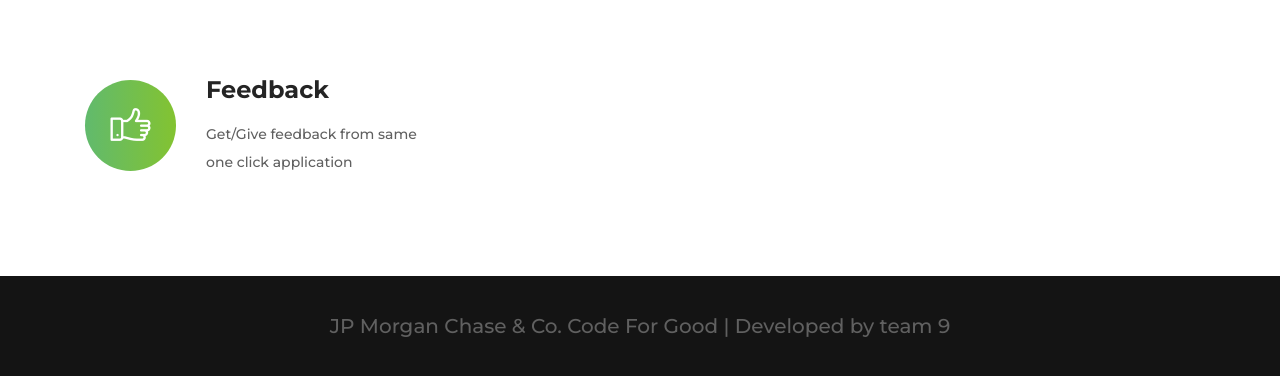
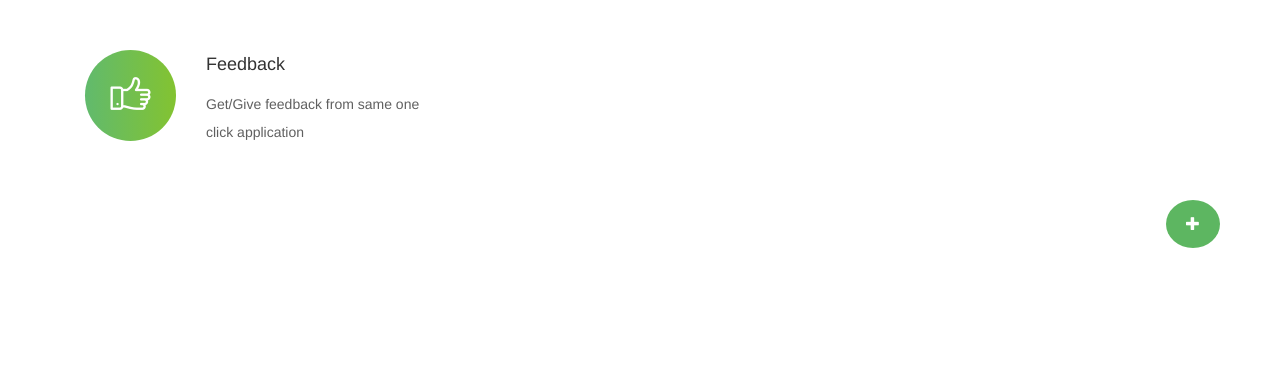
Before and after one commit to IndiaCFG3/team-9, a Django app: page / in a window 1280 px wide. Shown: the part 469-845 px from the top of the page. After the commit the page ends 717 px from the top, so only its background shows below. Run offline with Django 3.2, Linux system fonts and the light colour scheme; style sheets or scripts are compiled from the project's sources; some libraries are stand-ins or nearby versions; some web fonts are replaced.

Commit message:
Update index.html

```diff
--- a/TeachersDesk/myApp/template/index.html
+++ b/TeachersDesk/myApp/template/index.html
@@ -15,6 +15,43 @@
     <!-- Core Stylesheet -->
     <link rel="stylesheet" href="{% static 'myApp/style.css' %}">
 
+
+    <link rel="stylesheet" href="https://maxcdn.bootstrapcdn.com/bootstrap/3.4.0/css/bootstrap.min.css"><link rel="stylesheet" href="https://maxcdn.bootstrapcdn.com/bootstrap/3.4.1/css/bootstrap.min.css">
+<script src="https://ajax.googleapis.com/ajax/libs/jquery/3.5.1/jquery.min.js"></script>
+<script src="https://maxcdn.bootstrapcdn.com/bootstrap/3.4.1/js/bootstrap.min.js"></script>
+    </head>
+    <script>
+      $(document).ready(function(){
+        $("#message-box").hide();
+		$("#hide").click(function(){
+			$("#message-box").hide();
+		});
+
+		$("#show").click(function(){
+			$("#message-box").show();
+		});
+	});
+
+    </script>
+<style>
+  .expand {
+position: fixed;
+  bottom: 75px;
+  right: 60px;
+  background-color: #4CAF50;
+  color: white;
+  padding: 14px 20px;
+  margin: 8px 0;
+  border: none;
+  cursor: pointer;
+  width: 100%;
+  opacity: 0.9;
+}
+
+.expand:hover {
+  opacity:1;
+}
+</style>
 </head>
 
 <body>
@@ -186,7 +223,29 @@
     </div>
     <!-- ##### Course Area End ##### -->
 
-
+    <button style="width:auto;border-radius: 50%;" id="show" class="expand"><span class="glyphicon glyphicon-plus"></span></button>
+  <div class="container" id="message-box">
+    <div class="jumbotron box">
+    <h2><b>Add a material : </b></h2>
+    <p>Please fill the form to add a new assignment : </p>
+    <form method="POST" action="/message">
+        {%csrf_token%}
+        <div class="form-group">
+          <label for=""><b>Subject : </b></label>
+          <input type="text" placeholder="Enter Subject" class="form-control" name="subject" required>
+        </div>
+        <div class="form-group">
+          <label for=""><b>Content Title : </b></label>
+          <input type="text" placeholder="Enter Title" class="form-control" name="title" required>
+        </div>
+        <div class="form-group">
+          <label for=""><b>Enter text message : </b></label>
+          <textarea id="message" name="message" rows="4" cols="100" class="form-control">  Enter the message here.
+          </textarea>
+        </div>
+        <button type="submit" class="btn btn-success">Submit</button>&nbsp;&nbsp;&nbsp;<button type="button" id="hide" class="btn btn-danger">Cancel</button><br><br>
+    </form>
+    </div>
 
 
 
```
